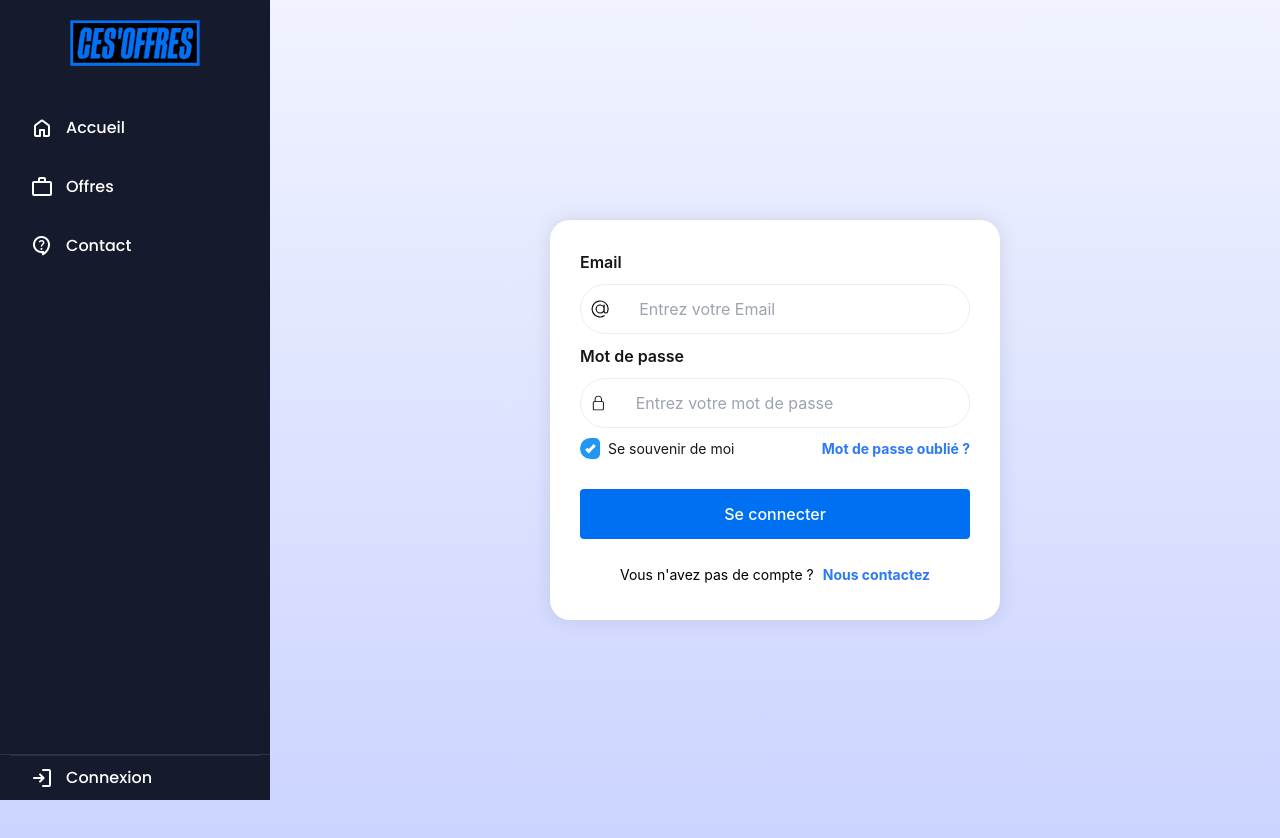
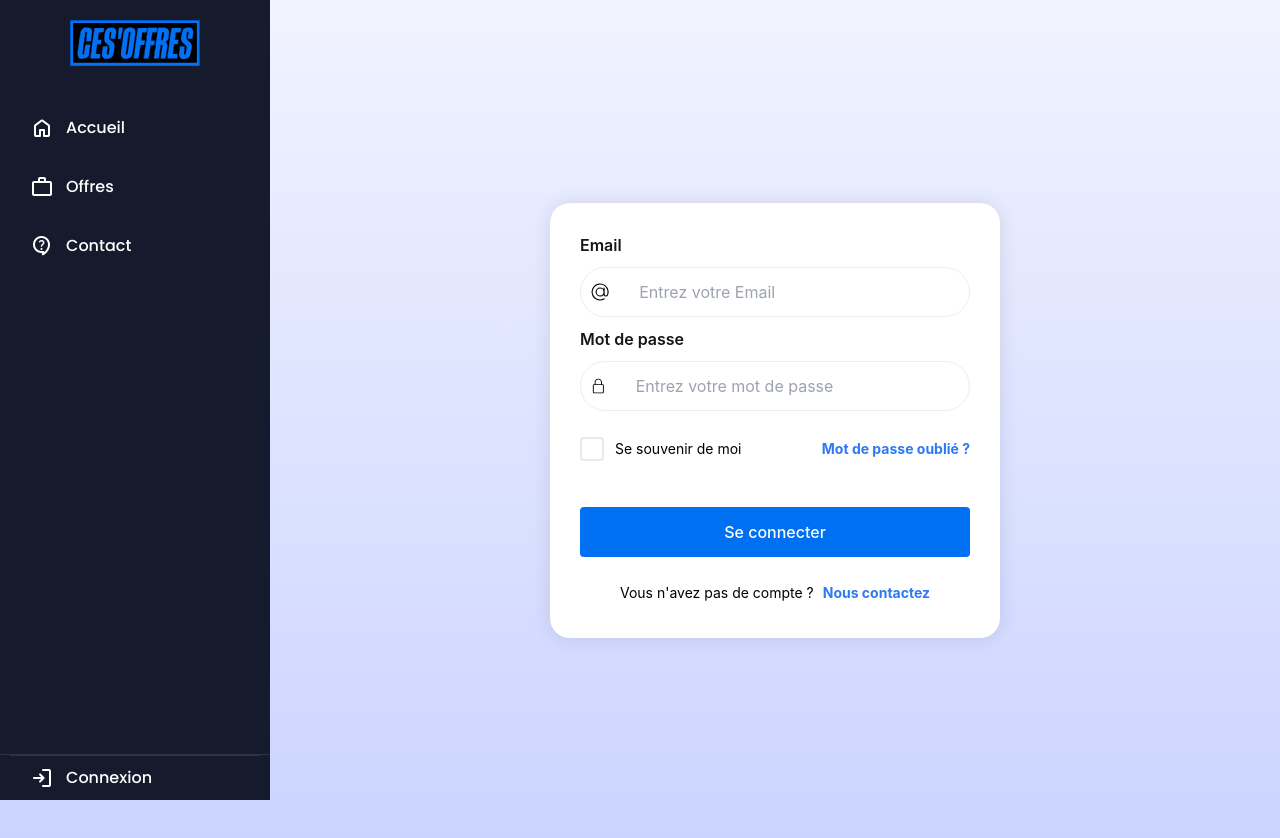
Before and after one commit to CES-OFFRES-Team/CES-OFFRES, a Next.js app: page /Login in a window 1280 px wide. Built offline with nearby package versions, Linux system fonts and the light colour scheme.

Commit message:
Correction page de login bug de forme et amélioration du formulaire de contacte

```diff
--- /dev/null
+++ b/src/app/Contact/Contact.css
@@ -0,0 +1,107 @@
+.center-container {
+    display: flex;
+    justify-content: center;
+    align-items: center;
+    min-height: 100vh;
+    padding: 20px;
+}
+
+.form {
+    background-color: white;
+    padding: 2rem;
+    border-radius: 30px;
+    width: 100%;
+    max-width: 500px;
+    box-shadow: 0 8px 30px rgba(0, 0, 0, 0.1);
+}
+
+.flex-column {
+    display: flex;
+    flex-direction: column;
+    margin-bottom: 1.5rem;
+}
+
+.flex-column label {
+    color: #333; /* Changement de la couleur des labels */
+    font-weight: 600;
+    margin-bottom: 0.5rem;
+}
+
+.inputForm {
+    display: flex;
+    border: 1.5px solid #ecedec;
+    border-radius: 15px;
+    padding: 0.5rem;
+    background-color: white;
+    transition: 0.3s ease;
+}
+
+.inputForm:focus-within {
+    border-color: #2d79f3;
+    box-shadow: 0 0 0 3px rgba(45, 121, 243, 0.1);
+}
+
+.inputForm span {
+    color: #333; /* Changement de la couleur des icônes */
+    font-size: 1.5rem;
+    margin: 0.5rem;
+}
+
+/* Style spécifique pour l'icône du message */
+.inputForm textarea + span,
+.inputForm textarea ~ span {
+    align-self: flex-start;
+    margin-top: 0.5rem;
+}
+
+.inputForm input,
+.inputForm textarea {
+    width: 100%;
+    border: none;
+    outline: none;
+    padding: 0.5rem;
+    background: none;
+    color: #333; /* Changement de la couleur du texte */
+}
+
+/* Style pour le placeholder */
+.inputForm input::placeholder,
+.inputForm textarea::placeholder {
+    color: #999; /* Couleur plus claire pour les placeholders */
+}
+
+/* Style pour le texte quand il est en focus */
+.inputForm input:focus,
+.inputForm textarea:focus {
+    color: #333;
+}
+
+.inputForm textarea {
+    resize: vertical;
+    min-height: 100px;
+}
+
+.button-submit {
+    display: block;
+    width: 100%;
+    padding: 1rem;
+    border: none;
+    border-radius: 15px;
+    background-color: #151A2D;
+    color: white;
+    font-weight: 600;
+    cursor: pointer;
+    transition: all 0.3s ease;
+}
+
+.button-submit:hover {
+    background-color: #2d79f3;
+    transform: translateY(-2px);
+}
+
+@media (max-width: 500px) {
+    .form {
+        padding: 1.5rem;
+        border-radius: 20px;
+    }
+}
--- a/src/app/Contact/page.js
+++ b/src/app/Contact/page.js
@@ -1,22 +1,48 @@
-// JavaScript source code
+"use client";
+import React from 'react';
+import './Contact.css';
+
 export default function ContactPage() {
   return (
-    <div style={{ padding: "2rem" }}>
-      <h1>Contactez nous</h1>
-      <form className="contact-form">
-        <div className="form-group">
-          <label htmlFor="name">Nom</label>
-          <input type="text" id="name" name="name" required />
+    <div className="center-container">
+      <form className="form">
+        <div className="flex-column">
+          <label>Nom</label>
+          <div className="inputForm">
+            <span className="material-symbols-rounded">person</span>
+            <input type="text" placeholder="Entrez votre nom" required />
+          </div>
         </div>
-        <div className="form-group">
-          <label htmlFor="email">Email</label>
-          <input type="email" id="email" name="email" required />
+
+        <div className="flex-column">
+          <label>Prénom</label>
+          <div className="inputForm">
+            <span className="material-symbols-rounded">person</span>
+            <input type="text" placeholder="Entrez votre prénom" required />
+          </div>
         </div>
-        <div className="form-group">
-          <label htmlFor="message">Message</label>
-          <textarea id="message" name="message" rows="5" required></textarea>
+
+        <div className="flex-column">
+          <label>Email</label>
+          <div className="inputForm">
+            <span className="material-symbols-rounded">mail</span>
+            <input type="email" placeholder="Entrez votre email" required />
+          </div>
         </div>
-        <button type="submit">Envoyer</button>
+
+        <div className="flex-column">
+          <label>Message</label>
+          <div className="inputForm">
+            <span className="material-symbols-rounded">chat</span>
+            <textarea
+              placeholder="Entrez votre message"
+              rows="4"
+              required
+            ></textarea>
+          </div>
+        </div>
+
+        <button className="button-submit" type="submit">Envoyer</button>
       </form>
     </div>
   );
--- a/src/app/Login/login.css
+++ b/src/app/Login/login.css
@@ -70,25 +70,33 @@
 
 .flex-row {
   display: flex;
-  flex-direction: row;
   align-items: center;
-  gap: 10px;
   justify-content: space-between;
+  margin: 1rem 0;
+}
+
+.flex-row > div {
+  display: flex;
+  align-items: center;
+  gap: 5px;
 }
 
 .container {
-  display: flex;
+  display: inline-flex;
   align-items: center;
+  position: relative;
   cursor: pointer;
   font-size: 20px;
   user-select: none;
   -webkit-tap-highlight-color: transparent;
+  padding-left: 35px;
 }
 
 .remember-me-text {
-  margin-left: 8px;
+  color: #333;
   font-size: 14px;
-  color: var(--secondary-color);
+  margin-left: 25px;
+  line-height: 1.3em;
 }
 
 .span {
@@ -129,25 +137,26 @@
 }
 
 .checkmark {
-  position: relative;
-  top: 0;
+  position: absolute;
+  top: 50%;
   left: 0;
-  height: 1.05em;
-  width: 1.0em;
-  background-color: #2196F300;
+  height: 1.3em;
+  width: 1.3em;
+  background-color: transparent;
   border-radius: 0.25em;
   transition: all 0.25s;
+  transform: translateY(-50%);
 }
 
 .container input:checked ~ .checkmark {
-  background-color: #2196F3;
+  background-color: #151A2D;
 }
 
 .checkmark:after {
   content: "";
   position: absolute;
   transform: rotate(0deg);
-  border: 0.1em solid black;
+  border: 0.1em solid #151A2D;
   left: 0;
   top: 0;
   width: 1.05em;
@@ -157,13 +166,13 @@
 }
 
 .container input:checked ~ .checkmark:after {
-  left: 0.40em;
+  left: 0.45em;
   top: 0.25em;
   width: 0.25em;
   height: 0.5em;
-  border-color: #fff0 white white #fff0;
+  border-color: transparent white white transparent;
   border-width: 0 0.15em 0.15em 0;
-  border-radius: 0em;
+  border-radius: 0;
   transform: rotate(45deg);
 }
 
@@ -182,6 +191,87 @@
   right: 10px;
 }
 
+.cbx {
+  position: relative;
+  display: inline-block;
+  margin-right: 4px;  /* Réduit la marge entre checkbox et texte */
+  border: 2px solid #e8e8eb;
+  background: #e8e8eb;
+  border-radius: 4px;
+  transform: translate3d(0, 0, 0);
+  cursor: pointer;
+  transition: all 0.3s ease;
+  vertical-align: middle;
+}
+
+.cbx:hover {
+  border-color: #151A2D;
+}
+
+.flip {
+  display: block;
+  transition: all 0.4s ease;
+  transform-style: preserve-3d;
+  position: relative;
+  width: 20px;
+  height: 20px;
+}
+
+#cbx {
+  display: none;
+}
+
+#cbx:checked + .flip {
+  transform: rotateY(180deg);
+}
+
+.front,
+.back {
+  backface-visibility: hidden;
+  position: absolute;
+  top: 0;
+  left: 0;
+  width: 20px;
+  height: 20px;
+  border-radius: 2px;
+}
+
+.front {
+  background: #fff;
+  z-index: 1;
+}
+
+.back {
+  transform: rotateY(180deg);
+  background: #2d79f3;
+  text-align: center;
+  color: #fff;
+  line-height: 20px;
+  box-shadow: 0 0 0 1px #151A2D;
+}
+
+.back svg {
+  margin-top: 3px;
+  margin-left: 2px;
+  fill: none;
+}
+
+.back svg path {
+  stroke: #fff;
+  stroke-width: 2.5;
+  stroke-linecap: round;
+  stroke-linejoin: round;
+}
+
+.remember-me-text {
+  color: #000000;
+  font-size: 14px;
+  vertical-align: middle;
+  margin-left: 2px;  /* Ajuste la marge à gauche du texte */
+  line-height: 1;
+  user-select: none;
+}
+
 @media (max-width: 500px) {
   .form {
     width: 100%;
--- a/src/app/Login/page.js
+++ b/src/app/Login/page.js
@@ -85,12 +85,19 @@ export default function LoginPage() {
         {errorMessage && <p className="error-message">{errorMessage}</p>}
 
         <div className="flex-row">
-          <div className="flex-row">
-            <label className="container">
-              <input defaultChecked type="checkbox" />
-              <div className="checkmark"></div>
-              <span className="remember-me-text">Se souvenir de moi</span>
+          <div>
+            <label htmlFor="cbx" className="cbx">
+              <input type="checkbox" id="cbx" />
+              <div className="flip">
+                <div className="front"></div>
+                <div className="back">
+                  <svg viewBox="0 0 16 14" height="14" width="16">
+                    <path d="M2 8.5L6 12.5L14 1.5"></path>
+                  </svg>
+                </div>
+              </div>
             </label>
+            <span className="remember-me-text">Se souvenir de moi</span>
           </div>
           <span className="span">Mot de passe oublié ?</span>
         </div>
--- a/src/app/globals.css
+++ b/src/app/globals.css
@@ -539,31 +539,62 @@ main {
     grid-template-columns: repeat(auto-fit, minmax(250px, 1fr));
     gap: 2rem;
     background: white;
+    border-radius: 40px;
+    margin: 2rem;
+    box-shadow: 0 4px 20px rgba(0, 0, 0, 0.08);
 }
 
 .feature-card {
     padding: 2.5rem;
     text-align: center;
-  border-radius: var(--border-radius-lg);
-  background: white;
-  box-shadow: 0 4px 20px rgba(0, 0, 0, 0.08);
     transition: all 0.3s ease;
+    background: transparent;
+    box-shadow: none;
 }
 
 .feature-card:hover {
     transform: translateY(-5px);
 }
 
-.feature-card span {
+.stats-section {
+    padding: 5rem 2rem;
+    background: white;
+    display: grid;
+    grid-template-columns: repeat(auto-fit, minmax(200px, 1fr));
+    gap: 2rem;
+    text-align: center;
+    border-radius: 40px;
+    margin: 2rem;
+    box-shadow: 0 4px 20px rgba(0, 0, 0, 0.08);
+}
+
+.stat-item {
+    background: transparent;
+    padding: 2.5rem;
+    transition: transform 0.3s ease;
+    box-shadow: none;
+}
+
+.stat-item:hover {
+    transform: translateY(-5px);
+}
+
+.stat-item h2 {
     font-size: 2.5rem;
     color: #2d79f3;
-  margin-bottom: 1rem;
-  display: block;
+    margin-bottom: 0.5rem;
 }
 
-.feature-card h3 {
-  margin: 1rem 0;
-  color: #1a1a1a;
+.stat-item p {
+    color: #666;
+}
+
+@media (max-width: 768px) {
+    .stats-section {
+        margin: 1rem;
+        border-radius: 30px;
+        padding: 3rem 1rem;
+    }
 }
 
 .stats-section {
@@ -680,6 +711,12 @@ input[type="submit"] {
     --border-radius-md: 20px;
     --border-radius-sm: 15px;
   }
+
+  .features-section {
+    margin: 1rem;
+    border-radius: 30px;
+    padding: 3rem 1rem;
+  }
 }
 
 /* Images et médias */
```
Lines whose indentation alone changed are shown as unchanged.
